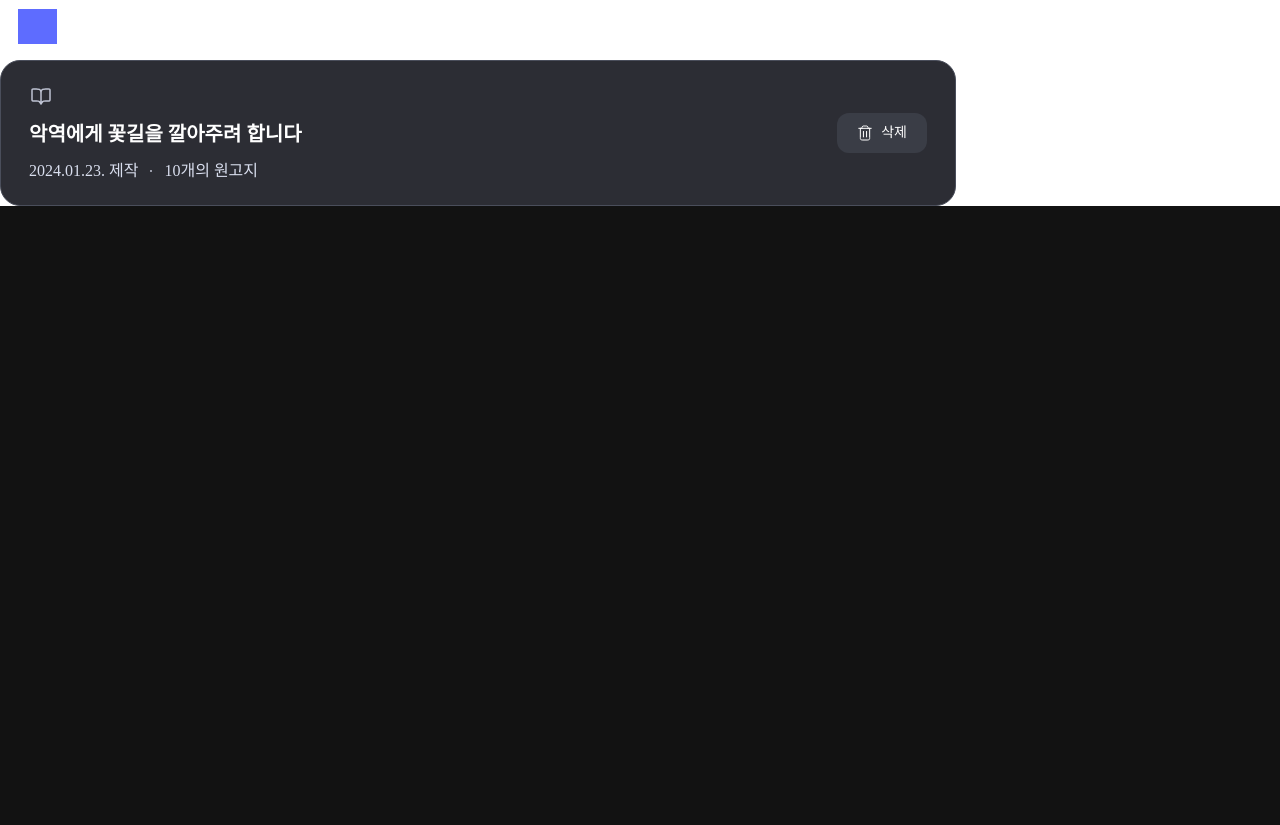
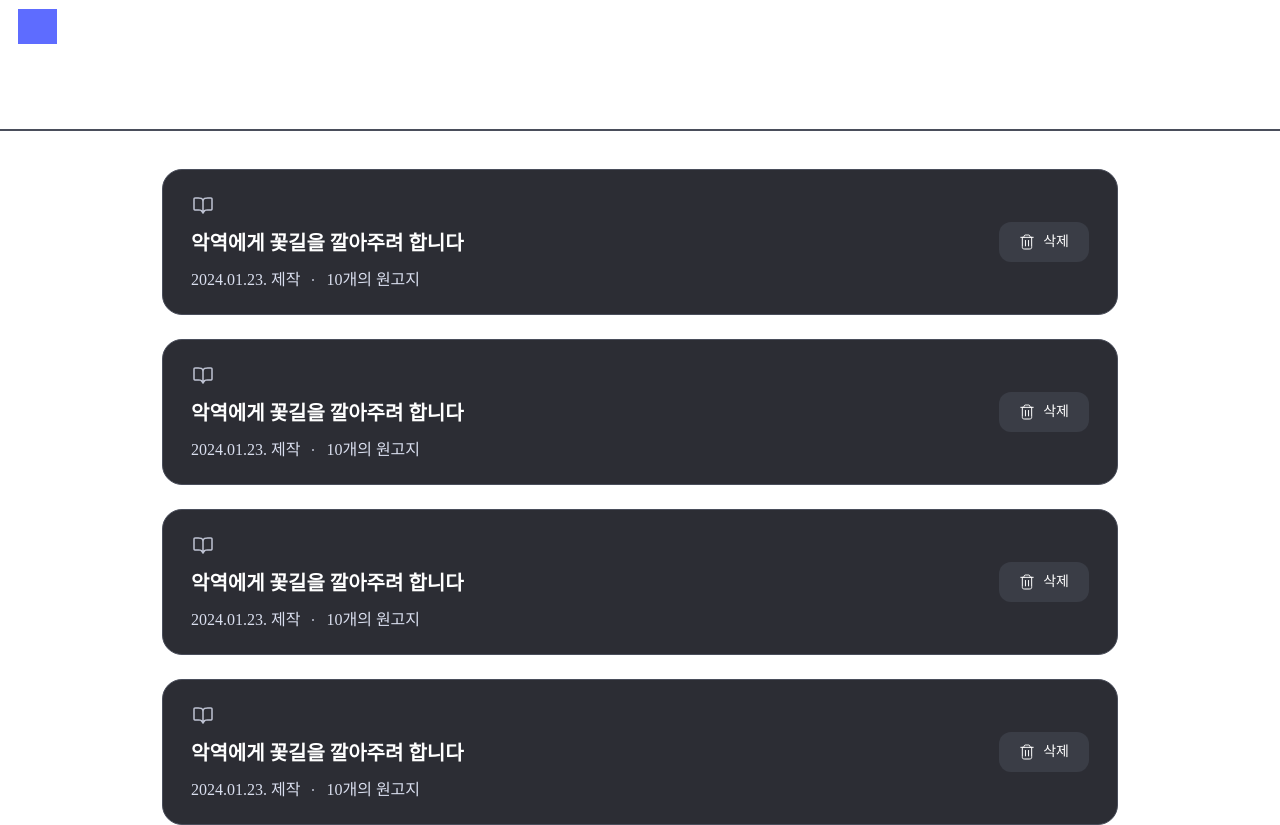
Before and after one commit to songye38/betareader, a Next.js app: page /mypage/manus in a window 1280 px wide. Before the commit the page ends 800 px from the top, so only its background shows below. Built offline with nearby package versions, Linux system fonts and the light colour scheme; a web font is replaced by a local one.

Commit message:
마이페이지 / 원고 관리 페이지  및 북마크 페이지 제작

```diff
--- a/pages/mypage/manus.js
+++ b/pages/mypage/manus.js
@@ -3,7 +3,44 @@ import MyManuItem from "@/components/MyPage/MyManuItem";
 const manus = ({ userId, manuscriptId }) => {
 
   return (
-    <MyManuItem />
+    <div style={{'display':'flex',flexDirection:'column',gap:'40px',justifyContent: 'center',alignItems: 'center'}}>
+    <div style={{
+        width: '100%',
+        height: 69,
+        position: 'relative',
+        padding: '0 242px', // 텍스트가 적당히 가운데 배치되도록 여백 설정
+        display: 'flex',
+        alignItems: 'center',
+        justifyContent: 'center',
+        flexDirection: 'column'
+    }}>
+        <div style={{
+            width: '100%',
+            height: 2,
+            backgroundColor: '#4A4E5B', // 라인 색상 설정
+            position: 'absolute',
+            top: '100%' // 하단에 라인 배치
+        }}></div>
+
+        <div style={{
+            color: 'white',
+            fontSize: 24,
+            fontFamily: 'Pretendard',
+            fontWeight: '700',
+            lineHeight: '33.60px',
+            textAlign: 'center' // 중앙 정렬
+        }}>
+            연재물 설정
+        </div>
+    </div>
+
+    <div style={{display:"flex",flexDirection:'column',gap:'24px'}}>
+        <MyManuItem />
+        <MyManuItem />
+        <MyManuItem />
+        <MyManuItem />
+    </div>
+</div>
   );
 };
 
```
Also changed, not shown: pages/mypage/bookmarks.js (+38 -1 lines).
